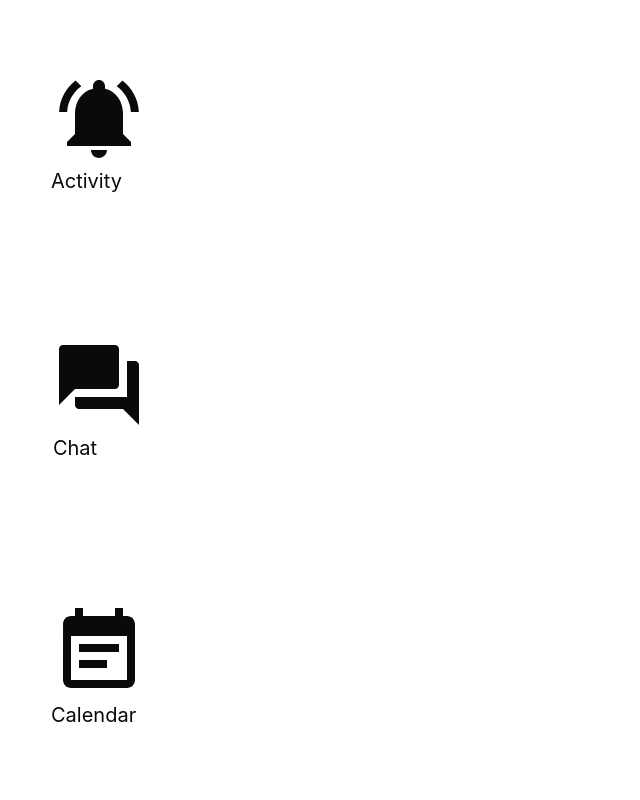
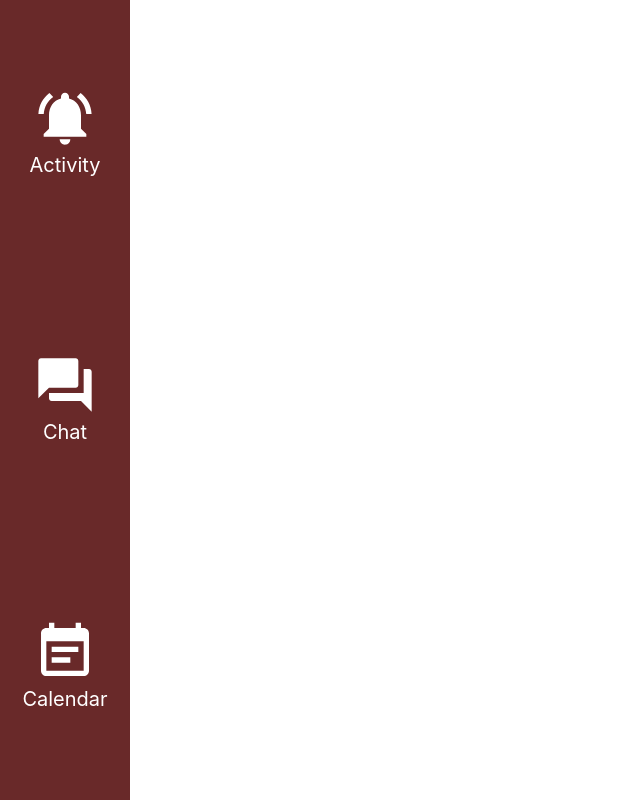
Before and after one commit to gaolinyi828/WeGroup, a React (Create React App) app in the folder frontend/wegroup/: page /sidenav in a window 1280 px wide. Shown: the whole page, without its empty margins (0-640 px from the left). Built offline with nearby package versions, Linux system fonts and the light colour scheme.

Commit message:
Add activity page

```diff
--- a/frontend/wegroup/src/App.js
+++ b/frontend/wegroup/src/App.js
@@ -6,6 +6,7 @@ import React from "react";
 import UserProfile from "./containers/UserProfile";
 import TabForm from "./components/TabForm";
 import SideNav from "./components/SideNav";
+import ActivityPage from "./containers/ActivityPage";
 
 function App() {
   return (
@@ -23,6 +24,9 @@ function App() {
         <Route exact path="/profile">
           <UserProfile />
         </Route>
+        <Route exact path="/activity">
+          <ActivityPage />
+        </Route>
         <Route exact path="/tab_form_search">
           <TabForm search={true}/>
         </Route>
--- a/frontend/wegroup/src/components/PostCard.js
+++ b/frontend/wegroup/src/components/PostCard.js
@@ -1,29 +1,21 @@
 import React, { Component } from 'react';
-import { Jumbotron, Button, Container, Row, Col } from 'react-bootstrap';
-import { Link } from 'react-router-dom';
-import WeGroupNavbar from "../containers/WeGroupNavbar";
+import { Card } from 'react-bootstrap';
 
 class PostCard extends Component {
-    constructor(props) {
-        super(props);
-
-        this.postId = this.postId.bind(this);
-        this.currentPost = this.getPostByPostId(this.postId)
-    }
 //param postid, render a card showing post name, who posted it(show profile image), user name, posted date, and some comments, set a max length of xxx
     render() {
         return (
-            <Jumbotron>
-                <h3>currentPost.name</h3>
-                <p>
-                    <span>User.getUser(Post.userId).name</span>
-                    <span>&nbsp; &nbsp; &nbsp;</span>
-                    <span>Post.createdAt</span>
-                </p>
-                <p>
-                    currentPost.content
-                </p>
-            </Jumbotron>
+            <Card style={{ width: '38rem' }}>
+                <Card.Body>
+                    <Card.Title>{this.props.post.title}</Card.Title>
+                    <Card.Subtitle className="mb-2 text-muted">Post Subtitle</Card.Subtitle>
+                    <Card.Text>
+                        Post Content
+                    </Card.Text>
+                    <Card.Link href="#">Card Link</Card.Link>
+                    <Card.Link href="#">Another Link</Card.Link>
+                </Card.Body>
+            </Card>
         )
     }
 }
--- a/frontend/wegroup/src/components/SideNav.js
+++ b/frontend/wegroup/src/components/SideNav.js
@@ -10,40 +10,38 @@ import { Nav} from "react-bootstrap";
 // need to ad nav panels
 const SideNav = () => {
     return (
-            <Nav className={'sidenav'}
-            >
+            <Nav className={'sidenav'} style={{backgroundColor: '#692929'}}>
                 <Nav.Item className={'item'}>
-                        <Nav.Link style={{color: '#0a0a0a'}}>
+                    <Nav.Link style={{color: '#0a0a0a', textAlign: 'center'}}>
                         <Row>
-                                <NotificationsActiveIcon style={{fontSize: '6rem'}} />
-                                </Row>
-                                <Row>
-                                    <div style={{margin: 'auto'}} >Activity</div>
-                                </Row>
-                        </Nav.Link>
-                </Nav.Item >
+                            <NotificationsActiveIcon style={{fontSize: '4rem', color: 'white', margin: 'auto'}} />
+                        </Row>
+                        <Row>
+                            <div style={{margin: 'auto', color: 'white'}} >Activity</div>
+                        </Row>
+                    </Nav.Link>
+                </Nav.Item>
                 <Nav.Item className={'item'}>
                     <Nav.Link style={{color: '#0a0a0a'}}>
                         <Row>
-                            <QuestionAnswerIcon style={{fontSize: '6rem'}} />
+                            <QuestionAnswerIcon style={{fontSize: '4rem', color: 'white', margin: 'auto'}} />
                         </Row>
                         <Row>
-                            <div style={{margin: 'auto'}}>Chat</div>
+                            <div style={{margin: 'auto', color: 'white'}}>Chat</div>
                         </Row>
                     </Nav.Link>
                 </Nav.Item>
                 <Nav.Item className={'item align-item-center'}>
                     <Nav.Link style={{color: '#0a0a0a'}}>
                         <Row>
-                            <EventNoteIcon style={{fontSize: '6rem', margin: 'auto'}} />
+                            <EventNoteIcon style={{fontSize: '4rem', color: 'white', margin: 'auto'}} />
                         </Row>
                         <Row>
-                            <div style={{margin: 'auto'}}>Calendar</div>
+                            <div style={{margin: 'auto', color: 'white'}}>Calendar</div>
                         </Row>
                     </Nav.Link>
                 </Nav.Item>
             </Nav>
-
     )
 }
 
--- /dev/null
+++ b/frontend/wegroup/src/styles/ActivityPage.css
@@ -0,0 +1,29 @@
+.nav-item {
+    text-align: center;
+    width: 100%
+}
+
+.main-page {
+    margin-left: 130px;
+    width: calc(100% - 130px);
+    height: 91vh;
+    min-height: 100%;
+}
+
+.row{
+    height: 100%
+}
+
+.nav-pills .nav-link {
+    color: black;
+}
+
+.nav-pills .nav-link.active {
+    background-color: #edebe9;
+    color: brown;
+    border: none;
+}
+
+.nav-pills .nav-link:hover {
+    background-color: #f3f2f1;
+}
--- a/frontend/wegroup/src/styles/SideNav.css
+++ b/frontend/wegroup/src/styles/SideNav.css
@@ -1,15 +1,14 @@
 .sidenav {
     position: fixed;
-    height: 100vh;
+    height: 91vh;
     min-height: 100%;
     /*display: flex;*/
     flex-direction: column;
-    width: 150px;
+    width: 130px;
 }
 .item {
     /*flex: 1 !important;*/
     margin: auto;
     justify-content: center !important;
     align-items: center !important;
-
 }
```
Also changed, not shown: frontend/wegroup/src/containers/ActivityPage.js (added, +76 -0 lines), 2 other files (tests, documents, lock files or other folders).
